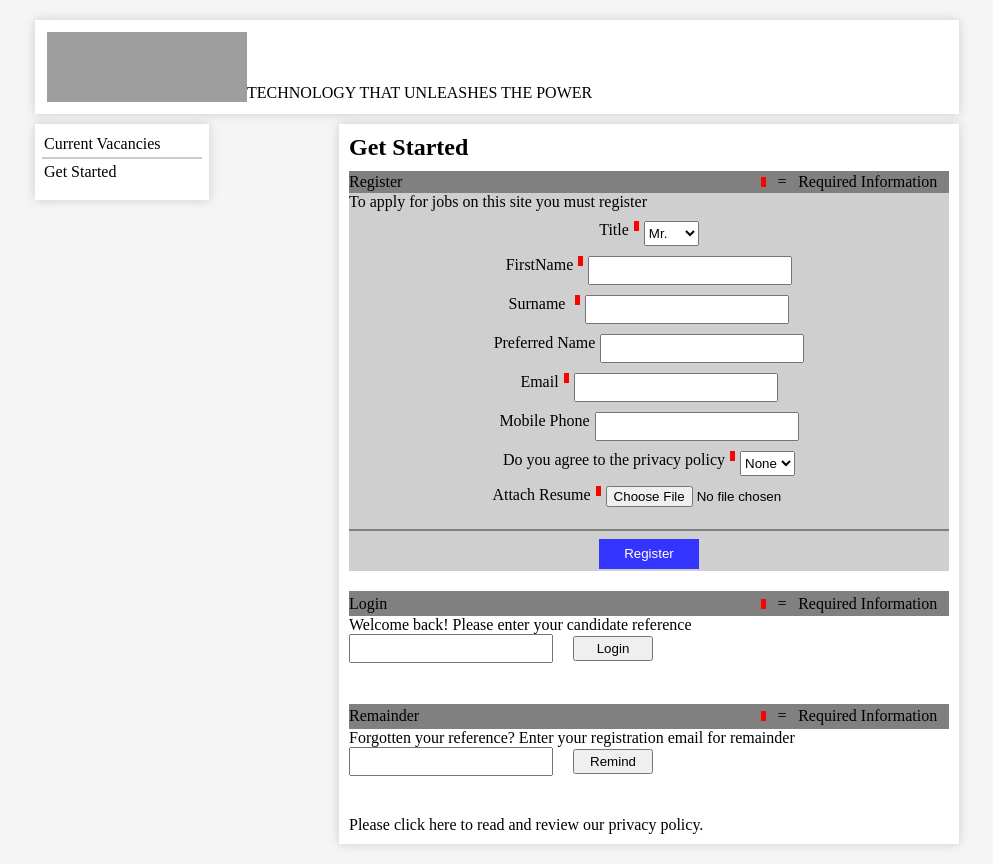
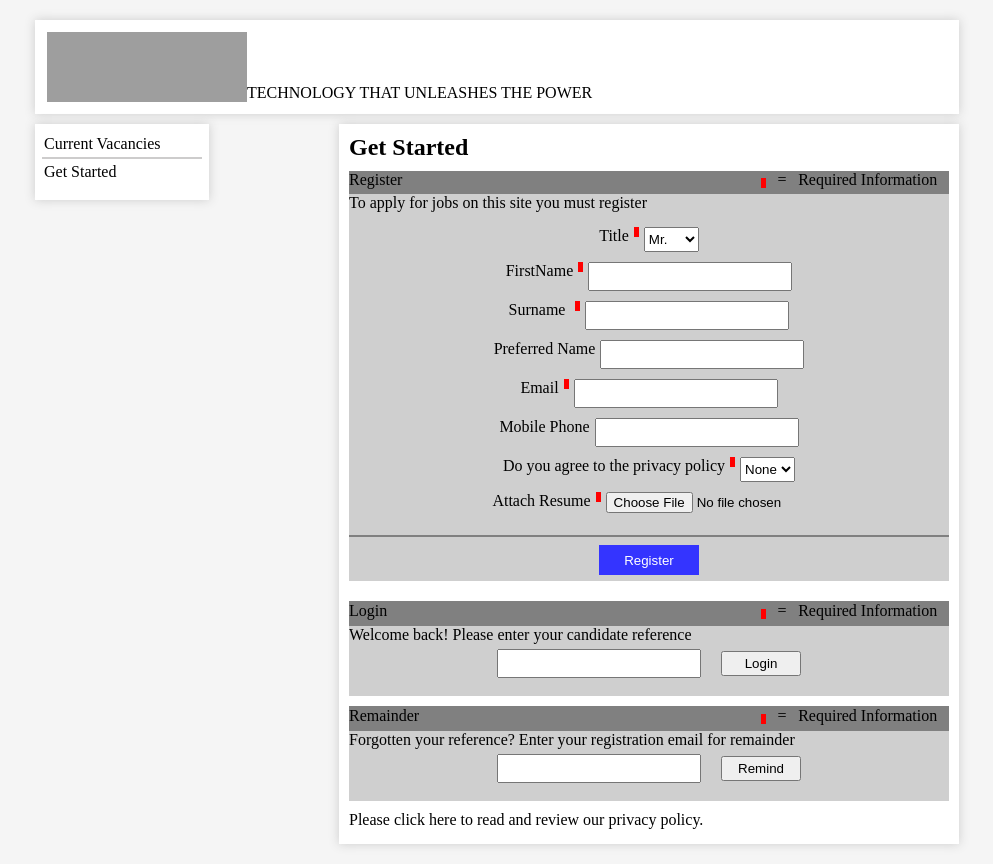
Before and after one commit to Chand-007/ApplicationForm, a React (Vite) app: page / in a window 1280 px wide. Shown: the whole page, without its empty margins (143-1136 px from the left). Built offline with nearby package versions, Linux system fonts and the light colour scheme; grey boxes are pictures that could not be loaded.

Commit message:
Finished adding styles

```diff
--- a/src/styles/Container3.css
+++ b/src/styles/Container3.css
@@ -18,7 +18,7 @@
     flex-direction: column;
     background-color: rgb(207, 207, 207);
     margin-bottom: 20px;
-    height:400px;
+    height:410px;
 }
 
 .register,.login,.remainder{
@@ -90,7 +90,17 @@
     width:100%;
     height:200px;
     margin-bottom: 10px;
+    background-color: rgb(207, 207, 207);
 }
+
+
+.inp-log{
+    width:100%;
+    display:flex;
+    align-items: center;
+    justify-content: center;
+}
+
 
 .inp-log input{
     width:200px;
@@ -107,7 +117,15 @@
     width:100%;
     height:200px;
     margin-bottom: 10px;
+    background-color: rgb(207, 207, 207);
 }
+.inp-rem{
+    width:100%;
+    display:flex;
+    align-items: center;
+    justify-content: center;
+}
+
 
 .inp-rem input{
     width:200px;
@@ -120,3 +138,12 @@
     width:80px;
     height:25px;
 }
+
+.login-container p,.remainder-container p{
+    margin-bottom:7px;
+}
+
+
+.container-three p{
+    margin-bottom:5px;
+}
```
